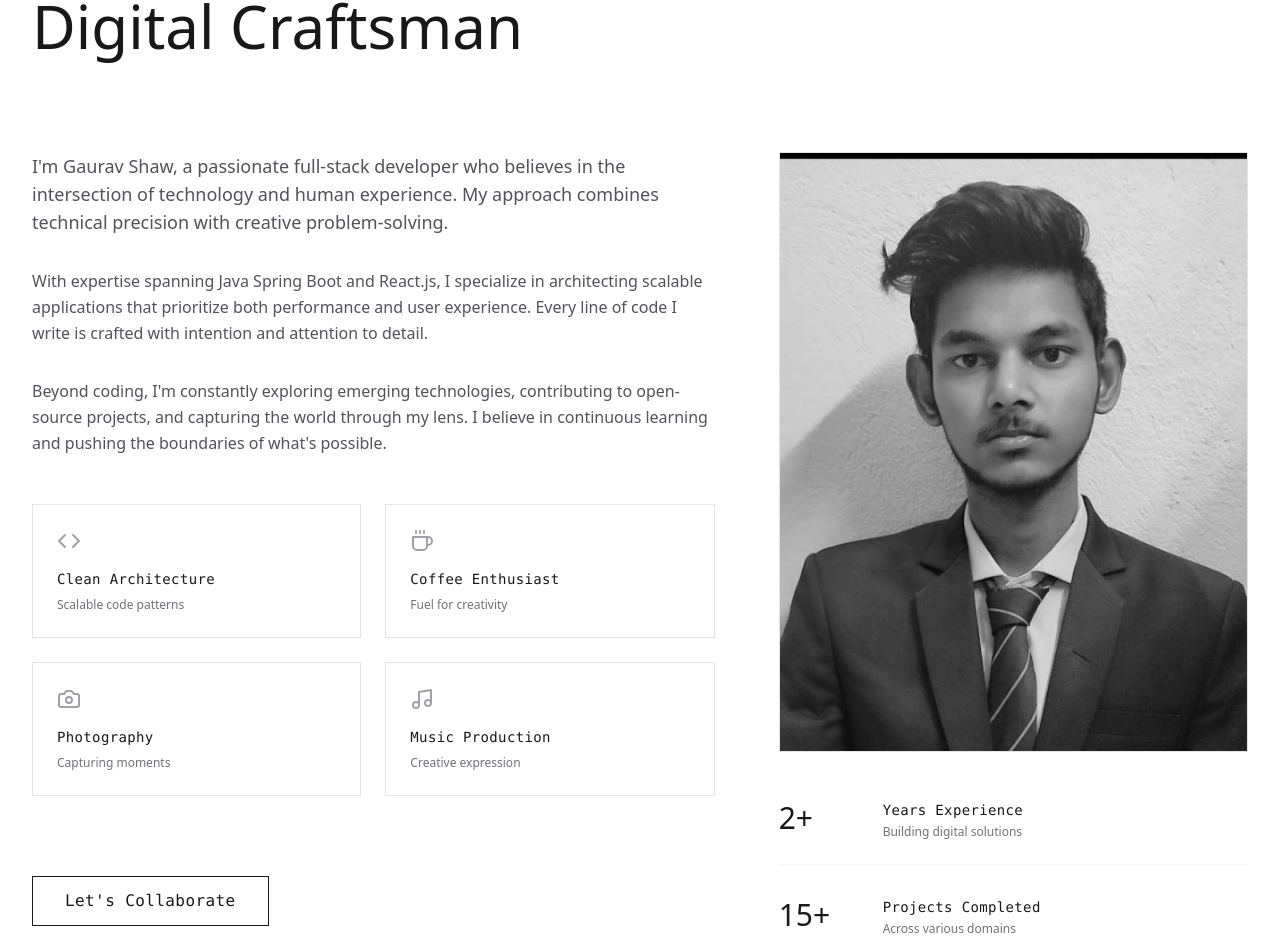
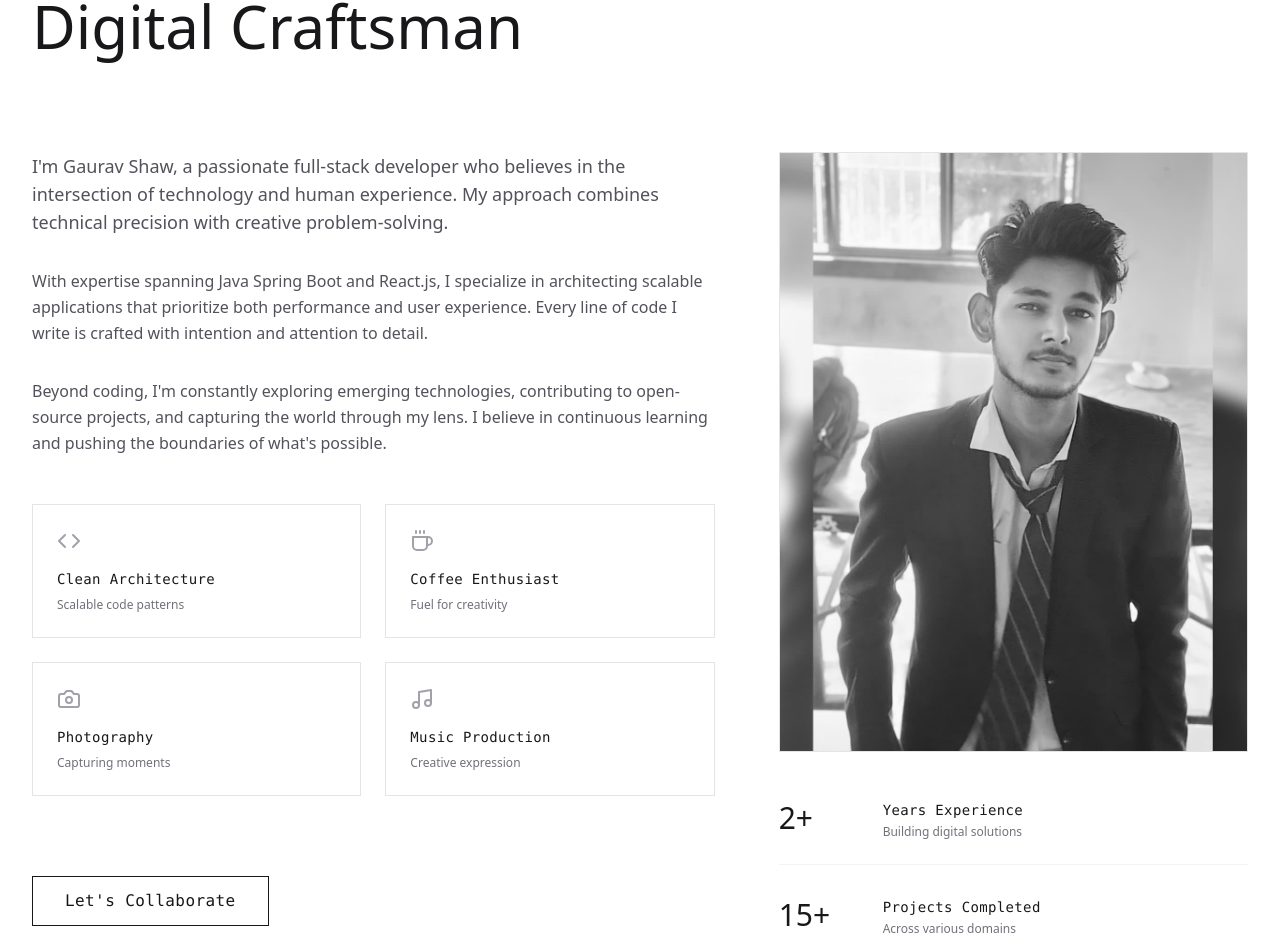
Before and after one commit to Gaurav-Shaw09/Gaurav_PortFolio, a React (Vite) app in the folder Gaurav/: page / in a window 1280 px wide. Shown: the part 3204-4153 px from the top of the page. Built offline with nearby package versions, Linux system fonts and the light colour scheme.

Commit message:
minor changes

```diff
--- a/Gaurav/src/components/About.tsx
+++ b/Gaurav/src/components/About.tsx
@@ -2,8 +2,8 @@ import React, { useEffect, useRef } from 'react';
 import { gsap } from 'gsap';
 import { ScrollTrigger } from 'gsap/ScrollTrigger';
 import { Code, Coffee, Camera, Music } from 'lucide-react';
-import gaurav_photo from "../assets/gaurav_photo.jpeg";  // relative path
-
+import insta_gaurav from "../assets/insta_gaurav.jpeg";  // relative path
+import gaurav_photo from "../assets/gaurav_photo.jpeg"; // relative path
 
 const About: React.FC = () => {
   const sectionRef = useRef<HTMLDivElement>(null);
@@ -135,9 +135,7 @@ const About: React.FC = () => {
           <div className="lg:col-span-5 space-y-12">
             <div ref={imageRef} className="space-y-8">
               <div className="relative">
-                <img
-                  src={gaurav_photo}
-                  alt="Gaurav Shaw"
+              <img src={insta_gaurav} alt="Gaurav Instagram"
                   className="w-full h-[600px] object-cover filter grayscale hover:grayscale-0 transition-all duration-500"
                 />
                 <div className="absolute inset-0 border border-zinc-200 dark:border-zinc-800 pointer-events-none"></div>
```
Also changed, not shown: Gaurav/src/assets/insta_gaurav.jpeg (added).
